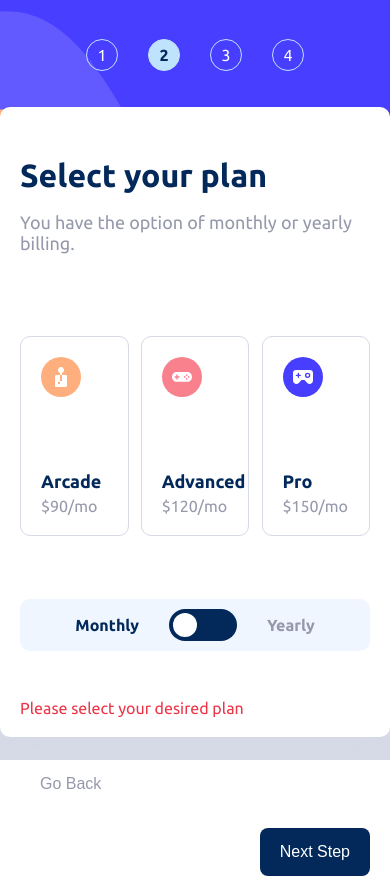
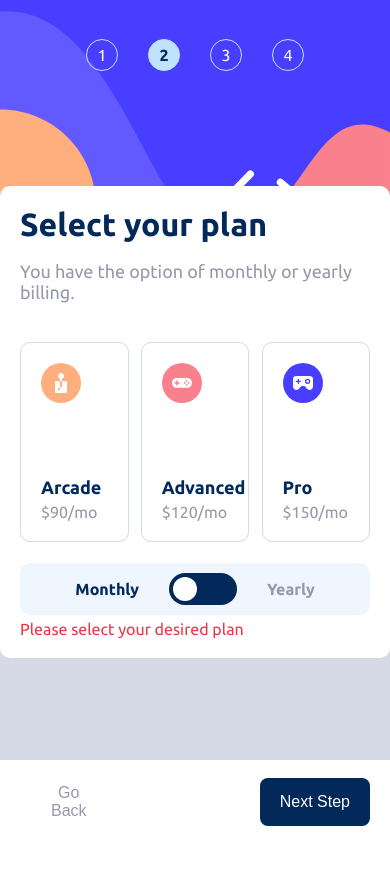
Before and after one commit to KubaBaniak/multistep-form, a React (Vite) app: page / in a window 390 px wide. Both pictures are taken after typing "Sample", "name@example.com", "Sample" into the empty fields and a click on the button "Next Step". After the commit the page ends 844 px from the top, so only its background shows below. Built offline with nearby package versions, Linux system fonts and the light colour scheme.

Commit message:
mobile update

```diff
--- a/src/components/BottomButtonContainer/BottomButtonContainer.tsx
+++ b/src/components/BottomButtonContainer/BottomButtonContainer.tsx
@@ -16,7 +16,8 @@ const ButtonContainer = styled.div`
     width: 100%;
     height: 10%;
     display: flex;
-    flex-direction: column;
+    flex-direction: row;
+    justify-content: space-between;
     align-items: center;
     background: white;
   }
--- a/src/components/FormStepMetadata/FormStepMetadata.tsx
+++ b/src/components/FormStepMetadata/FormStepMetadata.tsx
@@ -1,14 +1,23 @@
-import styled from "styled-components"
-import FormStepDescription from "./FormStepDescription/FormStepDescription"
-import FormStepTitle from "./FormStepTitle/FormStepTitle"
+import styled from "styled-components";
+import FormStepDescription from "./FormStepDescription/FormStepDescription";
+import FormStepTitle from "./FormStepTitle/FormStepTitle";
 
-const MetadataCotnainer = styled.div``
+const MetadataCotnainer = styled.div`
+  display: flex;
+  flex-direction: column;
+`;
 
-export default function FormStepMedata({title, description}: {title: string, description: string}) {
+export default function FormStepMedata({
+  title,
+  description,
+}: {
+  title: string;
+  description: string;
+}) {
   return (
     <MetadataCotnainer>
-      <FormStepTitle title={title}/>
-      <FormStepDescription description={description}/>
+      <FormStepTitle title={title} />
+      <FormStepDescription description={description} />
     </MetadataCotnainer>
-  )
+  );
 }
--- a/src/components/FormStepMetadata/FormStepTitle/FormStepTitle.tsx
+++ b/src/components/FormStepMetadata/FormStepTitle/FormStepTitle.tsx
@@ -3,7 +3,7 @@ import styled from "styled-components";
 const Title = styled.h1`
   font-size: 32px;
   color: hsl(213, 96%, 18%);
-  margin: 30px 0 0 0;
+  margin: 0;
 `;
 
 export default function FormStepTitle({ title }: { title: string }) {
--- a/src/components/FormSteps/FormFifthStep/FormFifthStep.tsx
+++ b/src/components/FormSteps/FormFifthStep/FormFifthStep.tsx
@@ -12,10 +12,7 @@ const Container = styled.div<{ $active: number }>`
   flex-direction: row;
   justify-content: space-between;
   align-items: center;
-  height: 70vh;
-  width: 100%;
-  max-width: 1000px;
-  max-height: 600px;
+  width: 80%;
   background-color: hsl(0, 0%, 100%);
   padding: 20px;
   border-radius: 20px;
@@ -24,8 +21,6 @@ const Container = styled.div<{ $active: number }>`
 `;
 
 const Content = styled.div`
-  height: 100%;
-  width: 50%;
   display: flex;
   margin: auto;
   flex-direction: column;
--- a/src/components/FormSteps/FormFirstStep/FormFirstStep.tsx
+++ b/src/components/FormSteps/FormFirstStep/FormFirstStep.tsx
@@ -23,7 +23,6 @@ const Container = styled.div<{ $active: number }>`
 `;
 
 const Content = styled.div`
-  height: 100%;
   width: 50%;
   display: flex;
   margin: auto;
@@ -35,10 +34,10 @@ const Content = styled.div`
 
   @media only screen and (max-width: 768px) {
     width: 90%;
-    height: 100%;
     position: relative;
     margin: 0;
-    justify-content: space-between;
+    justify-content: flex-start;
+    gap: 5px;
     flex-grow: 1;
   }
 `;
--- a/src/components/FormSteps/FormFourthStep/FormFourthStep.tsx
+++ b/src/components/FormSteps/FormFourthStep/FormFourthStep.tsx
@@ -12,24 +12,31 @@ const Container = styled.div<{ $active: number }>`
   flex-direction: row;
   justify-content: space-between;
   align-items: center;
-  height: 70vh;
   width: 100%;
-  max-width: 1000px;
-  max-height: 600px;
   background-color: hsl(0, 0%, 100%);
-  padding: 20px;
   border-radius: 20px;
   box-shadow: hsl(229, 24%, 87%) 0 8px 24px;
-  gap: 20px;
 `;
 
 const Content = styled.div`
   height: 100%;
   width: 50%;
   display: flex;
+  margin: auto;
   flex-direction: column;
-  margin: auto;
-  gap: 20px;
+  background: white;
+  padding: 20px;
+  border-radius: 10px;
+  gap: 0;
+
+  @media only screen and (max-width: 768px) {
+    height: 100%;
+    position: relative;
+    margin: 0;
+    justify-content: flex-start;
+    gap: 5px;
+    flex-grow: 1;
+  }
 `;
 
 interface FormFourthStepProps {
--- a/src/components/FormSteps/FormSecondStep/FormSecondStep.tsx
+++ b/src/components/FormSteps/FormSecondStep/FormSecondStep.tsx
@@ -16,10 +16,7 @@ const Container = styled.div<{ $active: number }>`
   flex-direction: row;
   justify-content: space-between;
   align-items: center;
-  height: 70vh;
   width: 100%;
-  max-width: 1000px;
-  max-height: 600px;
   background-color: hsl(0, 0%, 100%);
   border-radius: 20px;
   box-shadow: hsl(229, 24%, 87%) 0 8px 24px;
@@ -40,7 +37,8 @@ const Content = styled.div`
     height: 100%;
     position: relative;
     margin: 0;
-    justify-content: space-between;
+    justify-content: flex-start;
+    gap: 5px;
     flex-grow: 1;
   }
 `;
--- a/src/components/FormSteps/FormThirdStep/FormThirdStep.tsx
+++ b/src/components/FormSteps/FormThirdStep/FormThirdStep.tsx
@@ -12,15 +12,10 @@ const Container = styled.div<{ $active: number }>`
   flex-direction: row;
   justify-content: space-between;
   align-items: center;
-  height: 70vh;
   width: 100%;
-  max-width: 1000px;
-  max-height: 600px;
   background-color: hsl(0, 0%, 100%);
-  padding: 20px;
   border-radius: 20px;
   box-shadow: hsl(229, 24%, 87%) 0 8px 24px;
-  gap: 20px;
 `;
 
 const Content = styled.div`
@@ -29,7 +24,19 @@ const Content = styled.div`
   display: flex;
   margin: auto;
   flex-direction: column;
-  gap: 20px;
+  background: white;
+  padding: 20px;
+  border-radius: 10px;
+  gap: 0;
+
+  @media only screen and (max-width: 768px) {
+    height: 100%;
+    position: relative;
+    margin: 0;
+    justify-content: flex-start;
+    gap: 5px;
+    flex-grow: 1;
+  }
 `;
 
 interface FormThirdStepProps {
--- a/src/components/GoBackButton/GoBackButton.tsx
+++ b/src/components/GoBackButton/GoBackButton.tsx
@@ -1,9 +1,6 @@
 import styled from "styled-components";
 
-const BackButton = styled.input.attrs<{ $text?: string }>((props) => ({
-  type: "submit",
-  value: props.$text || "Next",
-}))`
+const BackButton = styled.button`
   cursor: pointer;
   font-size: 16px;
   color: hsl(231, 11%, 63%);
@@ -11,7 +8,7 @@ const BackButton = styled.input.attrs<{ $text?: string }>((props) => ({
   border: none;
   border-radius: 8px;
   padding: 15px 20px;
-  margin: auto auto 20px 0;
+  margin: auto;
   width: 25%;
 
   @media only screen and (max-width: 768px) {
@@ -28,7 +25,7 @@ export default function GoBackButton({
 }) {
   return (
     <>
-      <BackButton $text={text} onClick={prevStep} />
+      <BackButton onClick={prevStep}>{text}</BackButton>
     </>
   );
 }
--- a/src/components/GoNextButton/GoNextButton.tsx
+++ b/src/components/GoNextButton/GoNextButton.tsx
@@ -12,7 +12,7 @@ const NextButton = styled.button`
   border: none;
   border-radius: 8px;
   padding: 15px 20px;
-  margin: auto;
+  margin: 10px 0 0 auto;
   width: auto;
 
   &:disabled {
@@ -21,7 +21,7 @@ const NextButton = styled.button`
   }
 
   @media only screen and (max-width: 768px) {
-    margin-right: 20px;
+    margin: auto 20px auto auto;
   }
 `;
 
```
